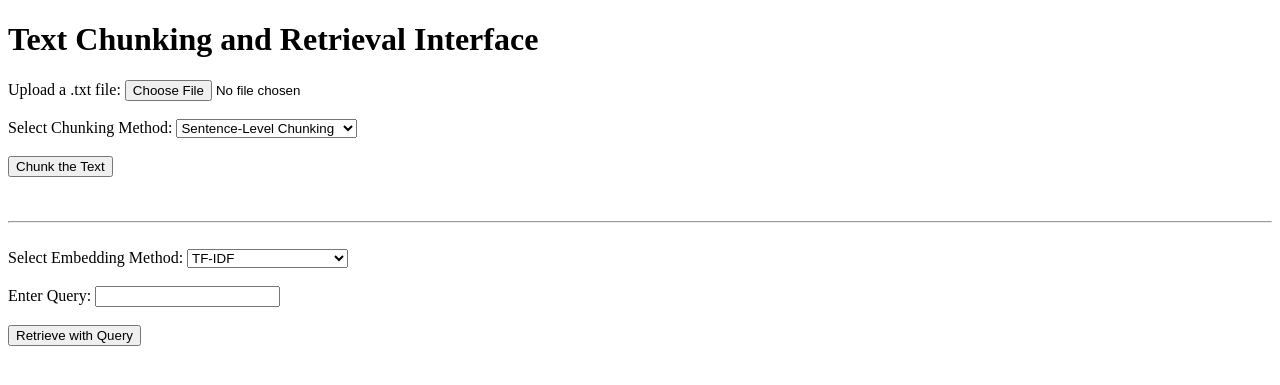
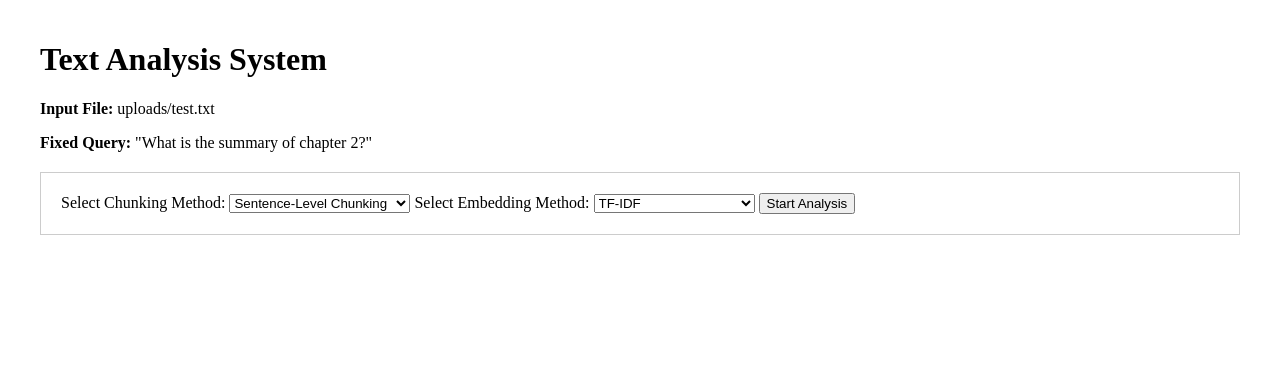
Before and after one commit to sunilinus99/chunking_strategies, a Flask app: page / in a window 1280 px wide. Shown: the top 385 px of the page. Run offline with Flask 3, Linux system fonts and the light colour scheme.

Commit message:
Update index.html

```diff
--- a/templates/index.html
+++ b/templates/index.html
@@ -4,38 +4,47 @@
     <meta charset="UTF-8">
     <meta name="viewport" content="width=device-width, initial-scale=1.0">
     <title>Text Chunking and Retrieval</title>
+    <style>
+        body { padding: 20px; max-width: 1200px; margin: 0 auto; }
+        .section { margin: 20px 0; padding: 20px; border: 1px solid #ccc; }
+        .metrics-table { border-collapse: collapse; width: 100%; }
+        .metrics-table td, .metrics-table th { border: 1px solid #ddd; padding: 8px; }
+        .chunk-list { max-height: 300px; overflow-y: auto; }
+    </style>
 </head>
 <body>
-    <h1>Text Chunking and Retrieval Interface</h1>
+    <h1>Text Analysis System</h1>
+    <p><strong>Input File:</strong> uploads/test.txt</p>
+    <p><strong>Fixed Query:</strong> "What is the summary of chapter 2?"</p>
 
-    <form method="POST" enctype="multipart/form-data">
-        <label for="file">Upload a .txt file:</label>
-        <input type="file" name="file" id="file">
-        <br><br>
-
+    <form method="POST">
+        {% if error_message %}
+        <div class="section error">
+            <p style="color: red;">{{ error_message }}</p>
+        </div>
+        {% endif %}
+        <div class="section">
             <label for="chunking_method">Select Chunking Method:</label>
             <select name="chunking_method" id="chunking_method">
                 {% for method in chunking_methods %}
                     <option value="{{ method }}" {% if method == selected_chunking_method %}selected{% endif %}>{{ method }}</option>
                 {% endfor %}
             </select>
-        <br><br>
 
-        <button type="submit" name="chunking_button">Chunk the Text</button>
-        <br><br>
+            <label for="embedding_method">Select Embedding Method:</label>
+            <select name="embedding_method" id="embedding_method">
+                {% for method in embedding_methods %}
+                    <option value="{{ method }}" {% if method == selected_embedding_method %}selected{% endif %}>{{ method }}</option>
+                {% endfor %}
+            </select>
 
-        {% if chunks %}
-            <h2>Chunks:</h2>
-            <ul>
-                {% for chunk in chunks %}
-                    <li>{{ chunk }}</li>
-                {% endfor %}
-            </ul>
-        {% endif %}
+            <button type="submit">Start Analysis</button>
+        </div>
 
         {% if metrics %}
+        <div class="section">
             <h2>Metrics:</h2>
-            <table border="1">
+            <table class="metrics-table">
                 <tr>
                     <th>Metric</th>
                     <th>Value</th>
@@ -43,41 +52,46 @@
                 {% for key, value in metrics.items() %}
                     <tr>
                         <td>{{ key }}</td>
-                        <td>{{ value }}</td>
+                        <td>
+                            {% if value is number %}
+                                {{ "%.4f"|format(value) }}
+                            {% else %}
+                                {{ value }}
+                            {% endif %}
+                        </td>
                     </tr>
                 {% endfor %}
             </table>
+        </div>
         {% endif %}
 
-        <br><hr><br>
-
-        <label for="embedding_method">Select Embedding Method:</label>
-        <select name="embedding_method" id="embedding_method">
-            {% for method in embedding_methods %}
-                <option value="{{ method }}" {% if method == selected_embedding_method %}selected{% endif %}>{{ method }}</option>
+        {% if chunks %}
+        <div class="section">
+            <h2>Generated Chunks:</h2>
+            <div class="chunk-list">
+                <ol>
+                    {% for chunk in chunks %}
+                        <li>{{ chunk }}</li>
                     {% endfor %}
-        </select>
-        <br><br>
-
-        <label for="query">Enter Query:</label>
-        <input type="text" name="query" id="query" value="{{ query }}" required>
-        <br><br>
-
-        <button type="submit" name="retrieval_button">Retrieve with Query</button>
-        <br><br>
+                </ol>
+            </div>
+        </div>
+        {% endif %}
 
         {% if ranked_chunks %}
-            <h2>Ranked Results:</h2>
-            <ul>
+        <div class="section">
+            <h2>Query Results:</h2>
+            <div class="chunk-list">
+                <ol>
                     {% for chunk, score in ranked_chunks %}
-                    <li><strong>Score:</strong> {{ score }} - <strong>Chunk:</strong> {{ chunk }}</li>
+                        <li>
+                            <strong>Relevance Score: {{ "%.4f"|format(score) }}</strong>
+                            <p>{{ chunk }}</p>
+                        </li>
                     {% endfor %}
-            </ul>
-        {% endif %}
-
-        {% if text %}
-            <h2>Uploaded Text:</h2>
-            <p>{{ text }}</p>
+                </ol>
+            </div>
+        </div>
         {% endif %}
     </form>
 </body>
```
Lines whose indentation alone changed are shown as unchanged.
